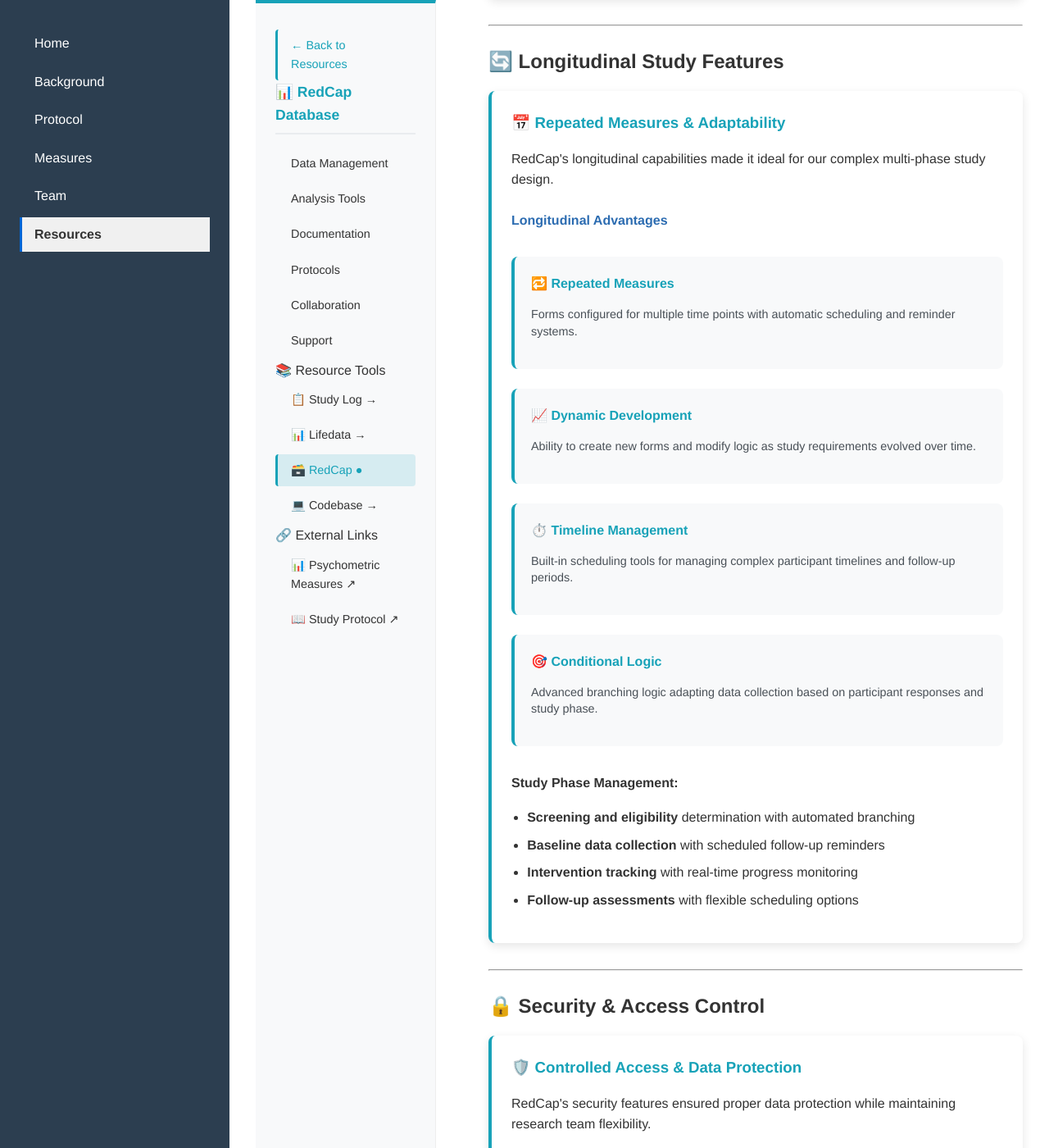
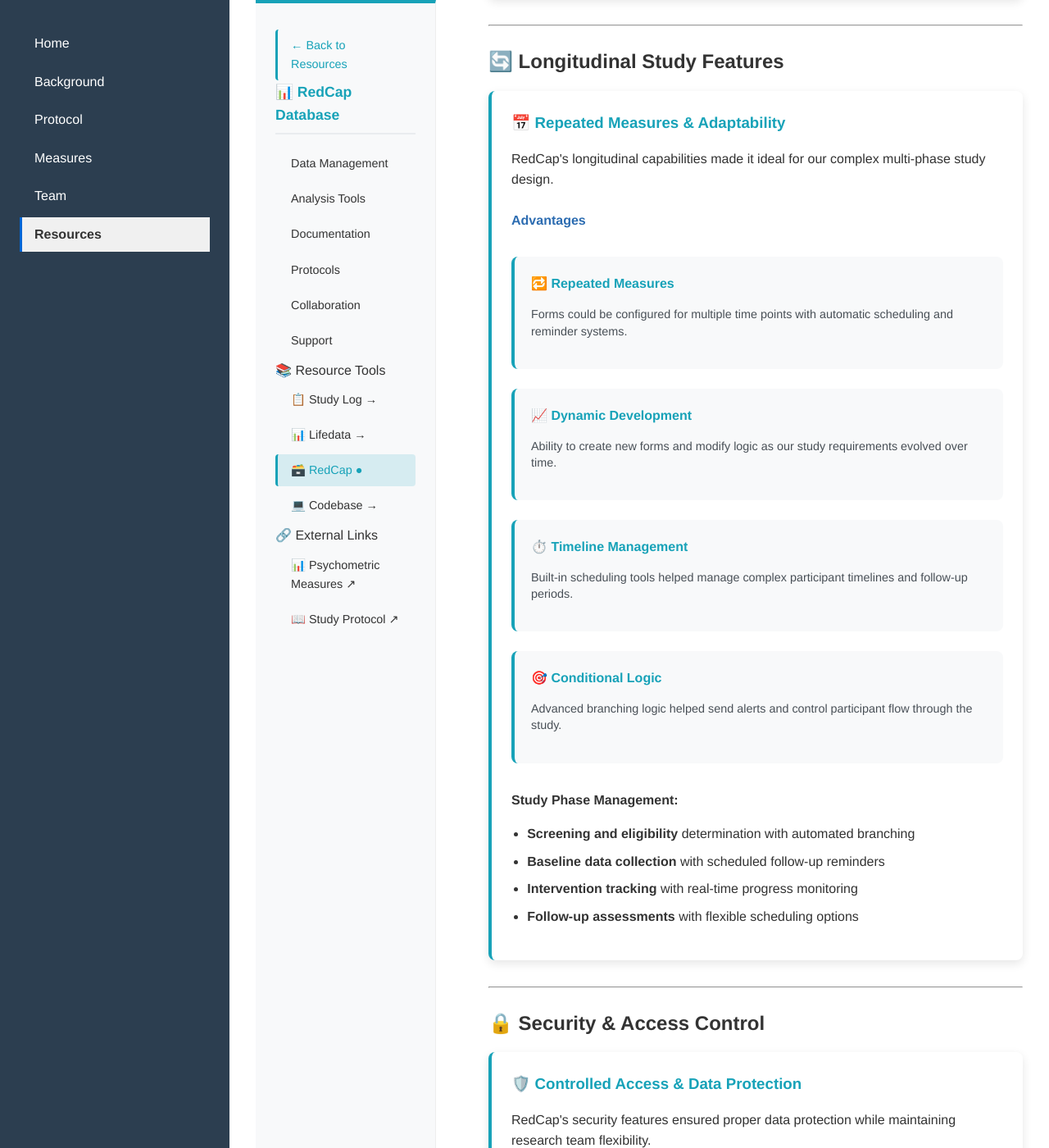
Before and after one commit to cnlab/geo-remote-website, a Jekyll site: the page built from docs/resources/redcap.md, in a window 1280 px wide and 1400 px high, scrolled down 5847 px. Shown: the whole window at 82% size. Built offline with Jekyll 4.4.1, drawn with Linux system fonts in a browser that asks for light colours; some of the changed text lies outside the part shown.

Commit message:
minor updates

```diff
--- a/docs/resources/redcap.md
+++ b/docs/resources/redcap.md
@@ -218,27 +218,24 @@ We used RedCap as the central hub for managing our screening data and participan
 <h3>📅 Repeated Measures & Adaptability</h3>
 <p>RedCap's longitudinal capabilities made it ideal for our complex multi-phase study design.</p>
 
-<h4>Longitudinal Advantages</h4>
+<h4>Advantages</h4>
 
 <div class="resource-grid">
     <div class="resource-item">
         <h4>🔁 Repeated Measures</h4>
-        <p>Forms configured for multiple time points with automatic scheduling and reminder systems.</p>
+        <p>Forms could be configured for multiple time points with automatic scheduling and reminder systems.</p>
     </div>
-
     <div class="resource-item">
         <h4>📈 Dynamic Development</h4>
-        <p>Ability to create new forms and modify logic as study requirements evolved over time.</p>
+        <p>Ability to create new forms and modify logic as our study requirements evolved over time.</p>
     </div>
-
     <div class="resource-item">
         <h4>⏱️ Timeline Management</h4>
-        <p>Built-in scheduling tools for managing complex participant timelines and follow-up periods.</p>
+        <p>Built-in scheduling tools helped manage complex participant timelines and follow-up periods.</p>
     </div>
-
     <div class="resource-item">
         <h4>🎯 Conditional Logic</h4>
-        <p>Advanced branching logic adapting data collection based on participant responses and study phase.</p>
+        <p>Advanced branching logic helped send alerts and control participant flow through the study.</p>
     </div>
 </div>
 
@@ -309,40 +306,14 @@ We used RedCap as the central hub for managing our screening data and participan
         <h4>⚡ Automation</h4>
         <p>90+ automated alerts eliminated manual communication tasks and ensured consistent participant engagement</p>
     </div>
-
     <div class="research-item">
         <h4>🔗 Platform Integration</h4>
         <p>Seamless data flow between RedCap, Qualtrics, Slack, and other research tools</p>
     </div>
-
     <div class="research-item">
         <h4>📊 Comprehensive Reporting</h4>
         <p>Real-time insights into study progress, enrollment, and participant management</p>
     </div>
-</div>
-
----
-
-## Recommendations for Implementation
-
-<div class="method-card">
-    <h4>🏗️ Plan Your Automation Strategy</h4>
-    <p>Start with simple alerts and gradually build complexity. Document your alert logic for team training and future modifications.</p>
-</div>
-
-<div class="method-card">
-    <h4>🔗 Design Integration Early</h4>
-    <p>Plan your platform integrations from the beginning. API connections work best when designed into your initial workflow rather than added later.</p>
-</div>
-
-<div class="method-card">
-    <h4>👥 Train Your Team Thoroughly</h4>
-    <p>Invest time in comprehensive team training on RedCap features. The more your team understands the system, the more effectively they can use its capabilities.</p>
-</div>
-
-<div class="method-card">
-    <h4>🔄 Iterate and Improve</h4>
-    <p>RedCap's flexibility allows for continuous improvement. Regularly review and refine your workflows based on real-world usage patterns.</p>
 </div>
 
 ---
```
Also changed, not shown: other parts of docs/resources/redcap.md (+1 -1 lines).
